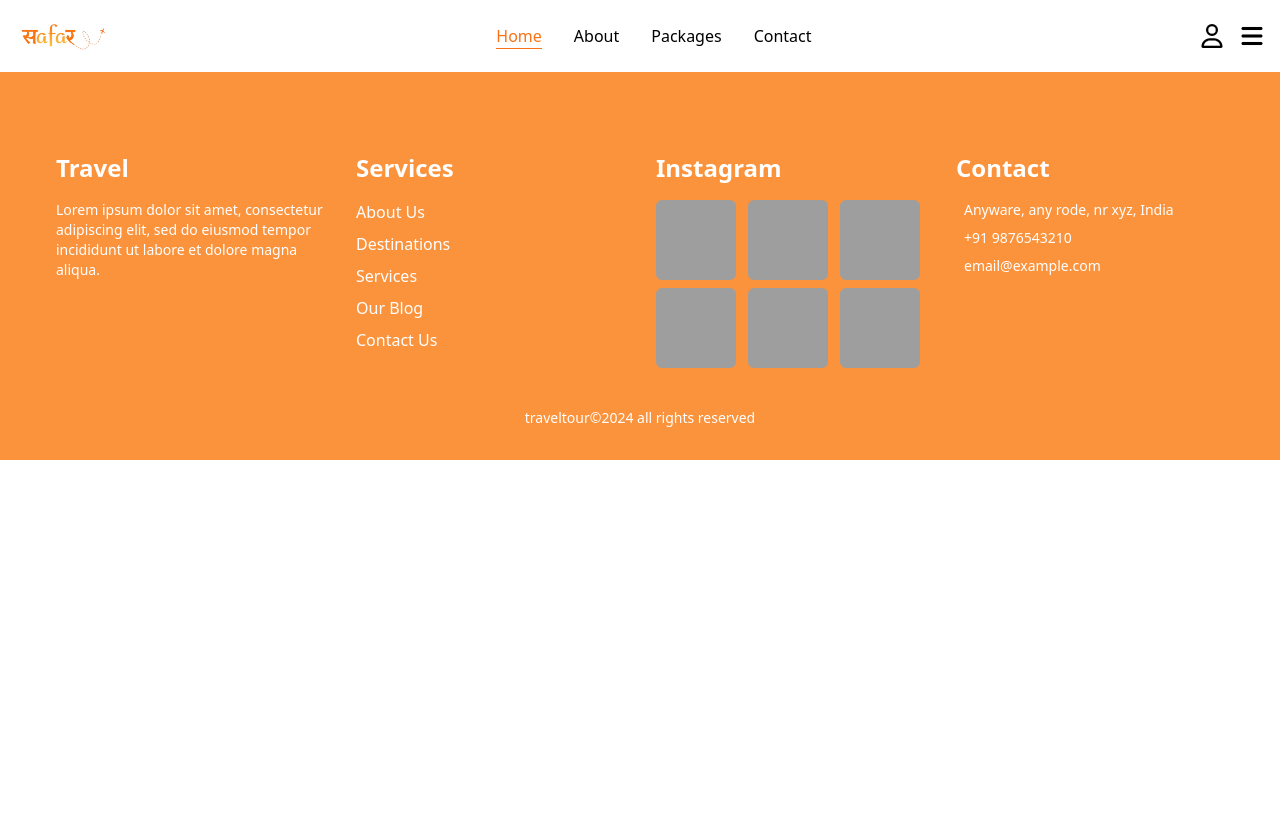
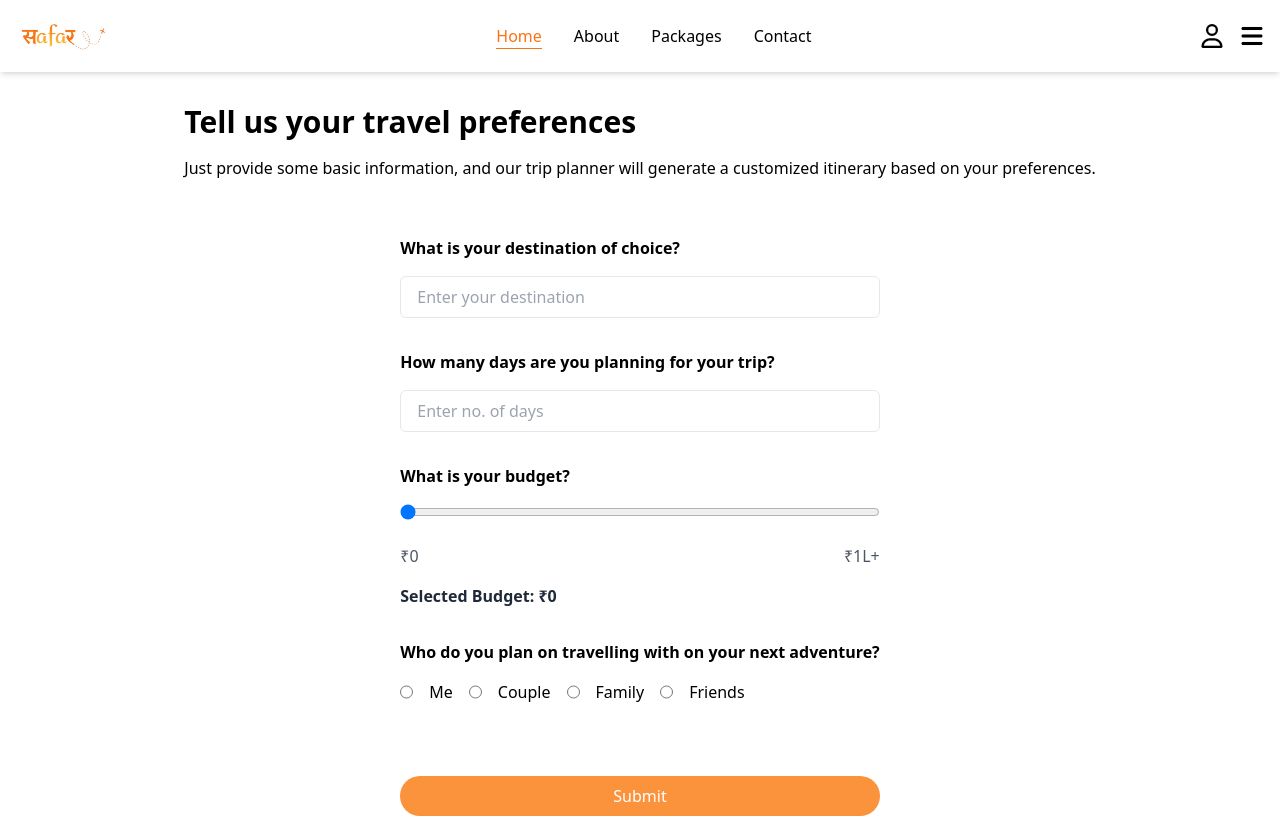
Before and after one commit to Saachi30/Safar, a React (Vite) app in the folder client/: page /travelpref in a window 1280 px wide. Shown: the top 818 px of the page. Built offline with nearby package versions, Linux system fonts and the light colour scheme; grey boxes are pictures that could not be loaded.

Commit message:
Create Trip with AI

```diff
--- a/client/package.json
+++ b/client/package.json
@@ -12,6 +12,7 @@
   "dependencies": {
     "react": "^18.3.1",
     "react-dom": "^18.3.1",
+    "react-google-places-autocomplete": "^4.1.0",
     "react-router-dom": "^6.26.1",
     "tailwind-scrollbar-hide": "^1.1.7"
   },
--- a/client/src/App.jsx
+++ b/client/src/App.jsx
@@ -6,6 +6,7 @@ import About from './Pages/About';
 import Contact from './Pages/Contact';
 import Navbar from './Pages/Navbar/Navbar';
 import Footer from './Pages/Footer/Footer';
+import TravelPref from './Pages/TravelPref';
 
 function App() {
 
@@ -18,6 +19,7 @@ function App() {
         <Route path='about'element={<About/>}/>
         <Route path='packages'element={<Packages/>}/>
         <Route path='contact'element={<Contact/>}/>
+        <Route path='travelpref' element={<TravelPref/>}/>
       </Routes>
       <Footer/>
     </BrowserRouter>
--- a/client/src/Pages/Home/Hero.jsx
+++ b/client/src/Pages/Home/Hero.jsx
@@ -1,5 +1,6 @@
 import React from "react";
 import kerala from ".././../assets/AIKerala.webp";
+import { Link } from "react-router-dom";
 
 function Hero() {
 
@@ -29,7 +30,9 @@ function Hero() {
       </div>
       <div className="absolute top-4 right-4">
         <button className="bg-gradient-to-r from-orange-500 to-gray-700 text-white font-bold px-6 py-2 rounded-full shadow-lg">
-          Create trip with AI ✨
+          <Link
+          to="travelpref"
+          >Create trip with AI ✨</Link>
         </button>
       </div>
 
--- /dev/null
+++ b/client/src/Pages/TravelPref.jsx
@@ -0,0 +1,138 @@
+import React, { useState } from 'react';
+
+function TravelPref() {
+  const [destinations, setDestinations] = useState([]);
+  const[days, setDays] = useState("");
+  const[companion, setCompanion] = useState("");
+  const [currentDestination, setCurrentDestination] = useState('');
+  const [budget, setBudget] = useState(0);
+
+  const handleAddDestination = () => {
+    if (currentDestination.trim()) {
+      setDestinations([...destinations, currentDestination.trim()]);
+      setCurrentDestination('');
+    }
+  };
+
+  const handleKeyPress = (e) => {
+    if (e.key === 'Enter') {
+      e.preventDefault();
+      handleAddDestination();
+    }
+  };
+
+
+  return (
+    <div className='flex flex-col justify-center items-center gap-14 p-8'>
+      <div className='flex flex-col gap-4'>
+        <h1 className='text-3xl font-bold'>Tell us your travel preferences</h1>
+        <p>Just provide some basic information, and our trip planner will generate a customized itinerary based on your preferences.</p>
+      </div>
+
+      <form
+      className='flex flex-col justify-center gap-8'
+      onSubmit={(e) => e.preventDefault()}>
+        <div className='flex flex-col gap-4'>
+          <label className='font-semibold'>What is your destination of choice?</label>
+          <input
+            className='w-full px-4 py-2 border rounded-md focus:outline-none focus:ring-2 focus:ring-orange-500'
+            type='text'
+            value={currentDestination}
+            placeholder='Enter your destination'
+            onChange={(e) => setCurrentDestination(e.target.value)}
+            onKeyPress={handleKeyPress}
+          />
+        </div>
+
+        {destinations.length > 0 && (
+          <ul className='flex flex-col gap-2'>
+            {destinations.map((destination, index) => (
+              <li key={index} className='flex justify-between items-center bg-gray-100 p-2 rounded-md'>
+                {destination}
+              </li>
+            ))}
+          </ul>
+        )}
+
+        <div className='flex flex-col gap-4'>
+          <label className='font-semibold'>How many days are you planning for your trip?</label>
+          <input
+            className='w-full px-4 py-2 border rounded-md focus:outline-none focus:ring-2 focus:ring-orange-500'
+            type='text'
+            placeholder='Enter no. of days'
+            value={days}
+            onChange={(e) => setDays(e.target.value)}
+          />
+        </div>
+
+        <div className="flex flex-col gap-4">
+          <label className="font-semibold">What is your budget?</label>
+          <input
+            type="range"
+            min="0"
+            max="100000"
+            step="1000"
+            value={budget}
+            onChange={(e) => setBudget(e.target.value)}
+          />
+          <div className="flex justify-between text-gray-600 mt-2">
+            <span>₹0</span>
+            <span>₹1L+</span>
+          </div>
+          <div className="text-gray-800 font-semibold">
+            Selected Budget: ₹{budget}
+          </div>
+        </div>
+
+        <div className='flex flex-col justify-center gap-4'>
+          <label className='font-semibold'>Who do you plan on travelling with on your next adventure?</label>
+          <div className="flex gap-4">
+            <input
+              type="radio"
+              id="me"
+              name="companion"
+              value="Me"
+              checked={companion === "Me"}
+              onChange={(e) => setCompanion(e.target.value)}
+            />
+            <label htmlFor="me">Me</label>
+            <input
+              type="radio"
+              id="couple"
+              name="companion"
+              value="Couple"
+              checked={companion === "Couple"}
+              onChange={(e) => setCompanion(e.target.value)}
+            />
+            <label htmlFor="couple">Couple</label>
+            <input
+              type="radio"
+              id="family"
+              name="companion"
+              value="Family"
+              checked={companion === "Family"}
+              onChange={(e) => setCompanion(e.target.value)}
+            />
+            <label htmlFor="family">Family</label>
+            <input
+              type="radio"
+              id="friends"
+              name="companion"
+              value="Friends"
+              checked={companion === "Friends"}
+              onChange={(e) => setCompanion(e.target.value)}
+            />
+            <label htmlFor="friends">Friends</label>
+          </div>
+
+        </div>
+
+        <button className='w-full bg-orange-400 hover:bg-orange-500 text-white py-2 rounded-full mt-10'>
+          Submit
+        </button>
+      </form>
+    </div>
+  );
+}
+
+export default TravelPref;
```
Also changed, not shown: 1 other file (tests, documents, lock files or other folders).
